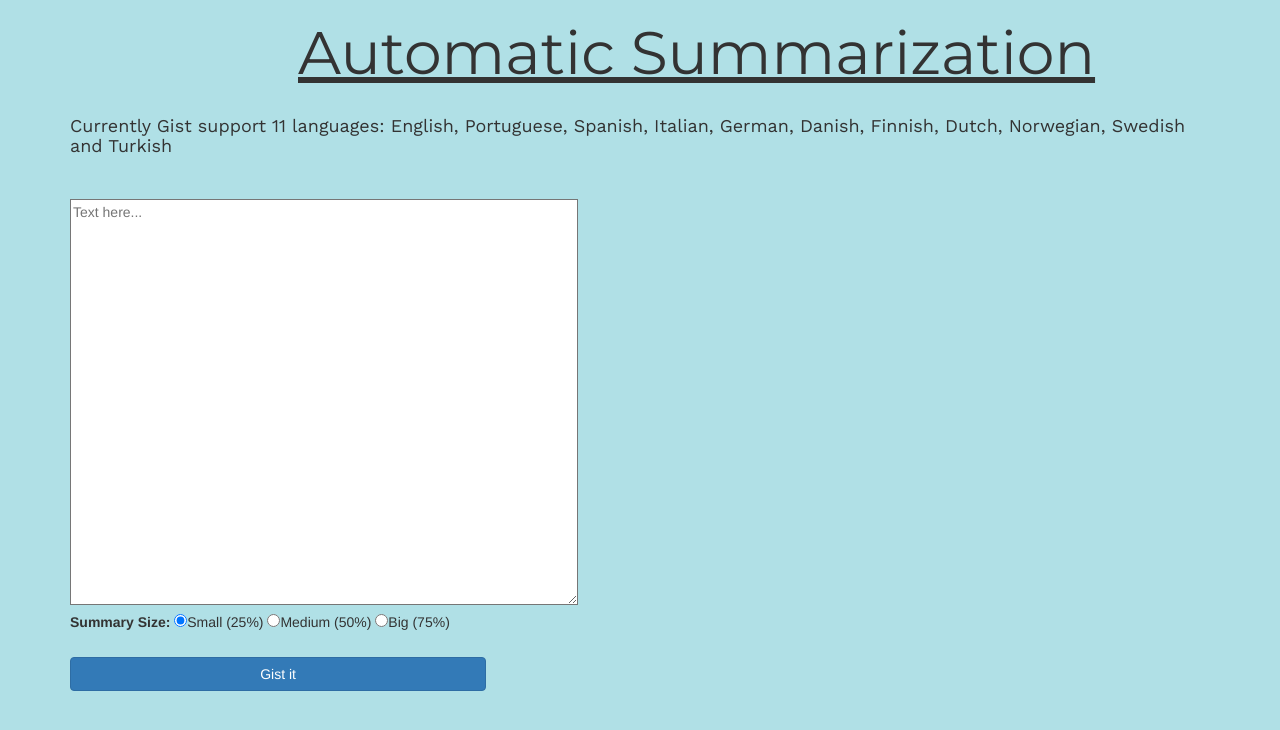
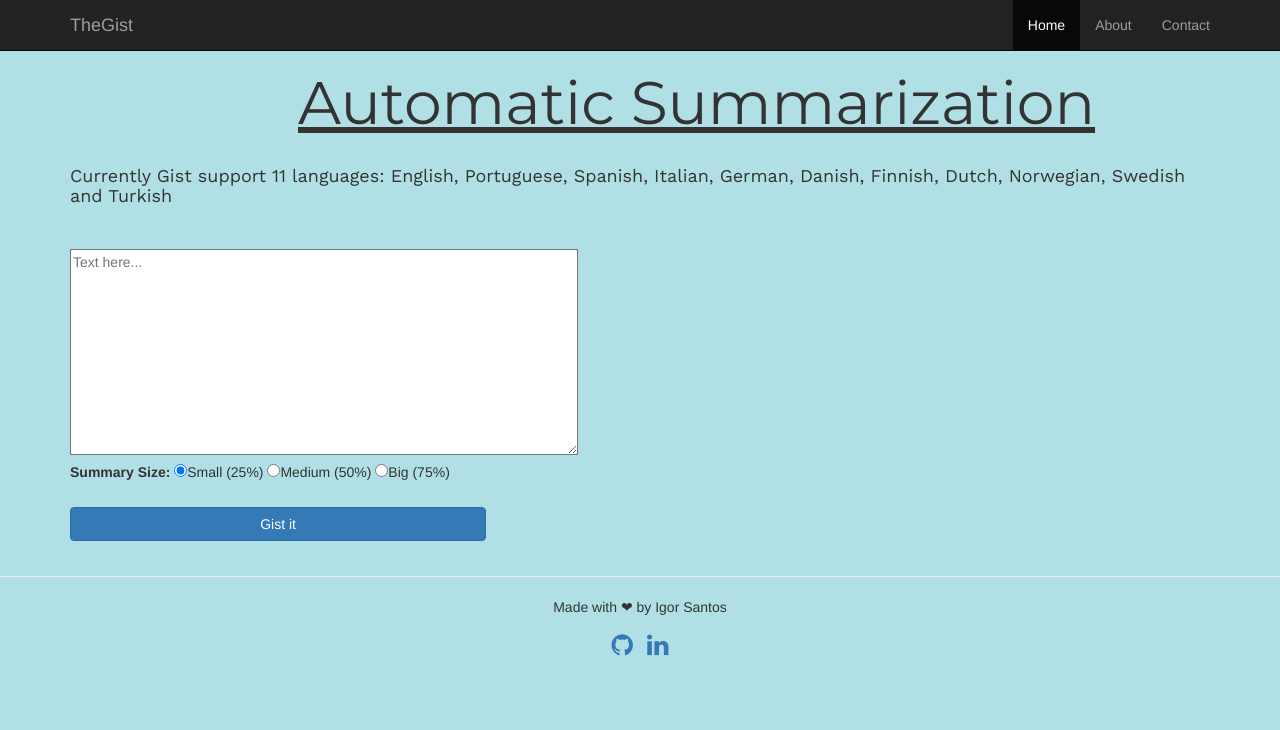
Before and after one commit to igorbpf/TheGist, a Flask app: page / in a window 1280 px wide. Shown: the top 730 px of the page. Run offline with Flask 2, Linux system fonts and the light colour scheme; some libraries are stand-ins or nearby versions.

Commit message:
Add new look

```diff
--- a/blue/site/templates/index.html
+++ b/blue/site/templates/index.html
@@ -5,14 +5,38 @@
   <meta charset="utf-8">
 
   <link href="https://maxcdn.bootstrapcdn.com/bootstrap/3.3.7/css/bootstrap.min.css" rel="stylesheet" integrity="sha384-BVYiiSIFeK1dGmJRAkycuHAHRg32OmUcww7on3RYdg4Va+PmSTsz/K68vbdEjh4u" crossorigin="anonymous">
+  <link rel="stylesheet" href="https://maxcdn.bootstrapcdn.com/font-awesome/4.4.0/css/font-awesome.min.css">
   <link href="https://fonts.googleapis.com/css?family=Montserrat|Work+Sans" rel="stylesheet">
   <link href="../../static/style.css" rel="stylesheet">
   <script src = "https://code.jquery.com/jquery-1.10.2.js"></script>
+
+  <script src="https://cdn.jsdelivr.net/jquery.validation/1.15.1/jquery.validate.min.js"></script>
+<script src="../../static/formvalidator.js"></script>
   <script src="../../static/request.js"></script>
+  <script src="../../static/formvalidator.js"></script>
 
 </head>
 <body>
 <div class="container">
+
+<nav class="navbar navbar-inverse navbar-fixed-top">
+  <div class="container">
+    <div class="navbar-header">
+
+      <a class="navbar-brand" href="#">TheGist</a>
+    </div>
+    <div id="navbar" class="collapse navbar-collapse">
+      <ul class="nav navbar-nav navbar-right">
+        <li class="active"><a href="#">Home</a></li>
+        <li><a href="#about">About</a></li>
+        <li><a href="#contact">Contact</a></li>
+      </ul>
+    </div><!--/.nav-collapse -->
+  </div>
+</nav>
+
+
+
   <div class='row'>
     <div id='top' class=col-md-12>
       <h1>Automatic Summarization</h1>
@@ -25,9 +49,9 @@
   <div class="row">
     <div class="col-md-6">
       <div id="form">
-      <form method="POST" action='/'>
+      <form method="POST" action='/' name='textfield'>
         <div class="form-group">
-        <textarea rows="20" cols="60" placeholder="Text here..." name="text"></textarea>
+        <textarea rows="10" cols="60" placeholder="Text here..." name="text"></textarea>
         <br>
         <label>Summary Size: </label>
         <input type="radio" name="size" value="Small" checked>Small (25%)</input>
@@ -50,4 +74,15 @@
 </div>
 
 </body>
+
+<footer class='text-center'>
+  <hr>
+  <p>Made with ❤ by Igor Santos</p>
+  <a target="_blank" href="https://github.com/igorbpf"><i class="fa fa-github glyphicon"></i></a>
+  <a target="_blank" href="https://www.linkedin.com/in/igor-santos-5a53a721/"><i class="fa fa-linkedin glyphicon"></i></a>
+
+
+</footer>
+
+
 </html>
--- a/blue/static/style.css
+++ b/blue/static/style.css
@@ -1,3 +1,7 @@
+
+div {
+    overflow:hidden;
+}
 
 
 #image {
@@ -38,6 +42,7 @@ button {
 
 #top {
   padding-top: 20px;
+  margin-top: 50px;
 }
 
 #form {
@@ -46,6 +51,10 @@ button {
 
 #summary {
   padding-top: 6%;
+}
+
+#forkme {
+  margin-top: 50px;
 }
 
 h1 {
@@ -65,6 +74,53 @@ body {
   background-color:powderblue;
 }
 
+
+
 textarea {
   background-color: white;
 }
+
+
+.glyphicon {
+    font-size: 25px;
+    margin: 5px;
+}
+
+
+
+@media (max-width: 10px) {
+    .navbar-header {
+        float: none;
+    }
+    .navbar-left,.navbar-right {
+        float: none !important;
+    }
+    .navbar-toggle {
+        display: block;
+    }
+    .navbar-collapse {
+        border-top: 1px solid transparent;
+        box-shadow: inset 0 1px 0 rgba(255,255,255,0.1);
+    }
+    .navbar-fixed-top {
+        top: 0;
+        border-width: 0 0 1px;
+    }
+    .navbar-collapse.collapse {
+        display: none!important;
+    }
+    .navbar-nav {
+        float: none!important;
+        margin-top: 7.5px;
+    }
+    .navbar-nav>li {
+        float: none;
+    }
+    .navbar-nav>li>a {
+        padding-top: 10px;
+        padding-bottom: 10px;
+    }
+    .collapse.in{
+        display:block !important;
+    }
+}
```
